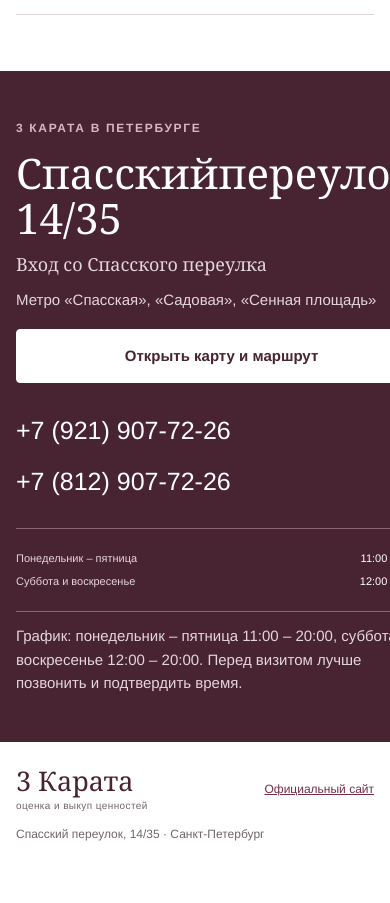
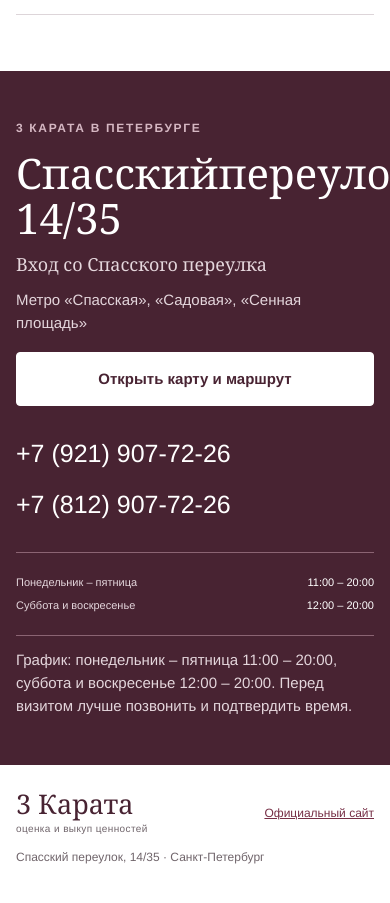
Before and after one commit to nickspb2026/karata-evaluation-demo, a plain HTML site: page index.html in a window 390 px wide. Shown: the part 4796-5699 px from the top of the page. Drawn offline with Linux system fonts and the light colour scheme.

Commit message:
Fix contact section overflow on narrow screens

```diff
--- a/style.css
+++ b/style.css
@@ -291,3 +291,9 @@ footer > a:last-child { margin-left: auto; color: var(--wine); font-size: 13px;
   html { scroll-behavior: auto; }
   *, *::before, *::after { animation-duration: .01ms !important; transition-duration: .01ms !important; }
 }
+
+@media(max-width:600px){
+ .contact-grid{grid-template-columns:minmax(0,1fr)}
+ .contact-grid>div{min-width:0}
+ .schedule p{flex-wrap:wrap;gap:4px 12px}
+}
```
